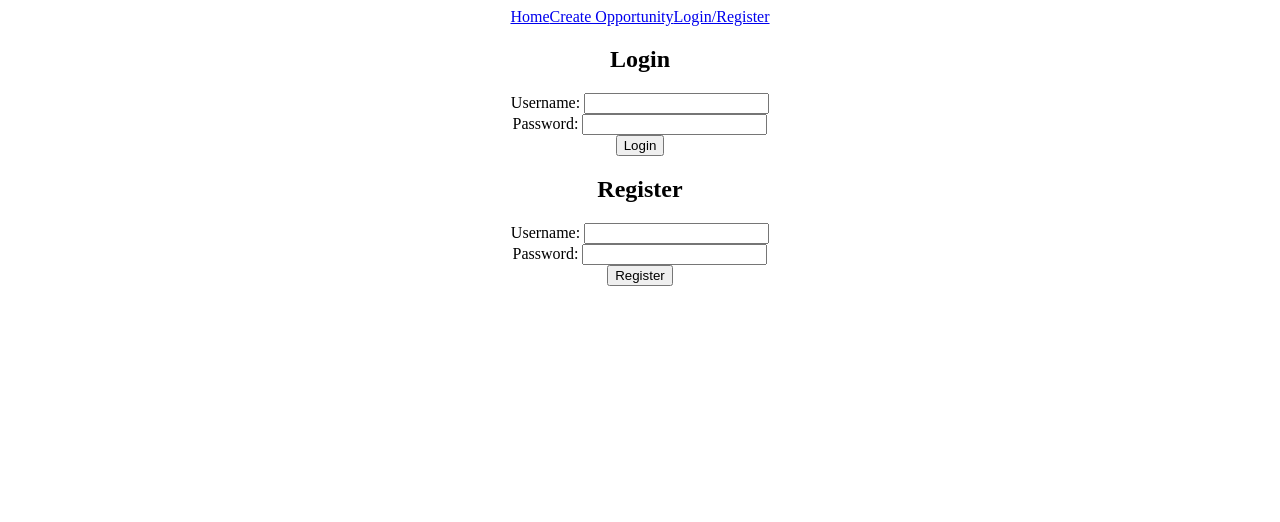
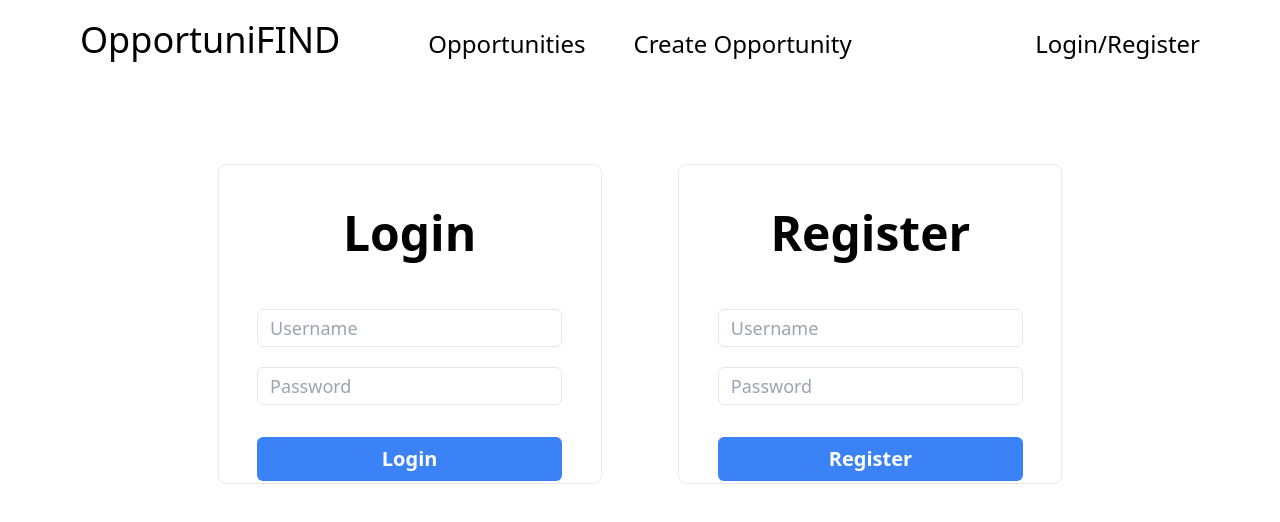
Before and after one commit to lorena-rosati/opportunity-finder, a React (Create React App) app in the folder client/: page /auth in a window 1280 px wide. Shown: the top 522 px of the page. Built offline with nearby package versions, Linux system fonts and the light colour scheme.

Commit message:
Styling changes

```diff
--- a/client/package.json
+++ b/client/package.json
@@ -37,5 +37,8 @@
       "last 1 firefox version",
       "last 1 safari version"
     ]
+  },
+  "devDependencies": {
+    "tailwindcss": "^3.3.3"
   }
 }
--- a/client/src/App.css
+++ b/client/src/App.css
@@ -1,38 +1,3 @@
-.App {
-  text-align: center;
-}
-
-.App-logo {
-  height: 40vmin;
-  pointer-events: none;
-}
-
-@media (prefers-reduced-motion: no-preference) {
-  .App-logo {
-    animation: App-logo-spin infinite 20s linear;
-  }
-}
-
-.App-header {
-  background-color: #282c34;
-  min-height: 100vh;
-  display: flex;
-  flex-direction: column;
-  align-items: center;
-  justify-content: center;
-  font-size: calc(10px + 2vmin);
-  color: white;
-}
-
-.App-link {
-  color: #61dafb;
-}
-
-@keyframes App-logo-spin {
-  from {
-    transform: rotate(0deg);
-  }
-  to {
-    transform: rotate(360deg);
-  }
-}
+@tailwind base;
+@tailwind components;
+@tailwind utilities;
--- a/client/src/App.js
+++ b/client/src/App.js
@@ -8,17 +8,21 @@ import {Navbar} from "./components/navbar"
 
 //in route: element is component we want to render, path is a slash because this is home
 
+const style = {
+  page: "flex flex-col"
+}
+
 function App() {
   return (
-    <div className="App">
+    <div className={style.page}>
       <Router>
-        <Navbar/>
-        <Routes>
+        <div><Navbar/></div>
+        <div><Routes>
           <Route path="/" element={<Home />}/>
           <Route path="/auth" element={<Auth />}/>
           <Route path="/create-opp" element={<CreateOpp />}/>
           <Route path="/saved-ops" element={<SavedOps />}/>
-        </Routes>
+        </Routes></div>
       </Router>
     </div>
   );
--- a/client/src/components/navbar.js
+++ b/client/src/components/navbar.js
@@ -1,6 +1,14 @@
 import React from "react";
 import {useCookies} from 'react-cookie';
 import {Link, useNavigate} from 'react-router-dom';
+
+const style = {
+    navbar: "flex flex-row px-10 pb-10 pt-5 relative flex justify-center",
+    title: "text-4xl absolute left-20",
+    links: "px-6 pt-2 text-2xl",
+    linksdiv: "flex justify-center",
+    authlinks: "absolute right-20 pt-2 text-2xl"
+}
 
 export const Navbar = () => {
     const [cookies, setCookies] = useCookies(["access_token"]);
@@ -13,15 +21,16 @@ export const Navbar = () => {
     }
 
     return (
-        <div className="navbar">
-            <Link to="/">Home</Link>
-            <Link to="/create-opp">Create Opportunity</Link>
+        <div className={style.navbar}>
+            <h1 className={style.title}>OpportuniFIND</h1>
+            <Link to="/" className={style.links}>Opportunities</Link>
+            <Link to="/create-opp" className={style.links}>Create Opportunity</Link>
             {!cookies.access_token ? (
-                <Link to="/auth">Login/Register</Link>
+                <Link to="/auth" className={style.authlinks}>Login/Register</Link>
                 ) : (
                 <>
-                    <Link to="/saved-ops">Saved Opportunities</Link>
-                    <button onClick={logout}>Log out</button>
+                    <Link to="/saved-ops" className={style.links}>Saved</Link>
+                    <button onClick={logout} className={style.authlinks}>Log out</button>
                 </>
                 )
             }
--- a/client/src/pages/auth.js
+++ b/client/src/pages/auth.js
@@ -1,11 +1,21 @@
 import React, { useState } from 'react';
 import axios from 'axios';
 import { useCookies } from 'react-cookie';
-import { useNavigate } from 'react-router-dom';
+import {Link, useNavigate} from 'react-router-dom';
+
+const style = {
+    page: "flex h-screen justify-center mt-[3%]",
+    container: "w-[30%] h-[40%] border border-gray px-[3%] rounded-lg my-[2%] mx-[3%]",
+    title: "text-5xl pb-8 pt-11 text-center font-semibold",
+    inputgroup: "",
+    inputarea: "border border-gray pl-3 py-1 mt-5 text-lg rounded-md w-[100%]",
+    submit: "w-[100%] bg-blue-500 p-2 rounded-md mt-8 font-semibold text-white text-xl",
+    registerinstead: "flex flex-row flex justify-center pt-4"
+}
 
 export const Auth = () => {
     return (
-        <div className="auth">
+        <div className={style.page}>
             <Login/>
             <Register/>
         </div>
@@ -61,18 +71,19 @@ const Register = () => {
 
 const Form = ({username, setUsername, password, setPassword, label, onSubmit}) => {
     return (
-        <div className="auth-container">
+        <div className={style.container}>
             <form onSubmit={onSubmit}>
-                <h2>{label}</h2>
-                <div className="form-group">
-                    <label htmlFor="username">Username: </label>
-                    <input type="text" id="username" value={username} onChange={(event) => setUsername(event.target.value)}/>
+                <h2 className={style.title}>{label}</h2>
+                <div className={style.inputgroup}>
+                    <input type="text" className={style.inputarea} id="username" value={username} placeholder="Username"onChange={(event) => setUsername(event.target.value)}/>
                 </div>
-                <div className="form-group">
-                    <label htmlFor="password">Password: </label>
-                    <input type="password" id="password" value={password} onChange={(event) => setPassword(event.target.value)}/>
+                <div className={style.inputgroup}>
+                    <input type="password" className={style.inputarea} id="password" value={password} placeholder="Password" onChange={(event) => setPassword(event.target.value)}/>
                 </div>
-                <button type="submit">{label}</button>
+                {
+                //label == "Login" ? <div className={style.registerinstead}><h2>Don't have an account? </h2><Link to="/home">Sign Up</Link></div> : <div className={style.registerinstead}></div>
+                }
+                <button className={style.submit} type="submit">{label}</button>
             </form>
         </div>
     );
--- a/client/src/pages/home.js
+++ b/client/src/pages/home.js
@@ -2,6 +2,8 @@ import {useState, useEffect} from "react";
 import axios from "axios";
 import {useGetUserID} from "../hooks/useGetUserID";
 import {useCookies} from "react-cookie";
+
+
 
 export const Home = () => {
     const [opportunities, setOpportunities] = useState([]);
@@ -81,10 +83,24 @@ export const Home = () => {
         savedOpportunities.includes(id);
     }
 
+    const style = {
+        page: "m-[2%] flex flex-col",
+        explanation: "flex justify-center flex-col",
+        title: "",
+        description: "",
+        pagecontents: "flex flex-row",
+        labelchecks: "flex flex-col",
+        opps: ""
+    }
+
     return (
-        <div>
-            <h1>Opportunities</h1>
-            <div>
+        <div className={style.page}>
+            <div className={style.explanation}>
+                <h1 className={style.title}>Opportunities</h1>
+                <h3 className={style.description}>Here is a list of ...</h3>
+            </div>
+            <div className={style.pagecontents}>
+                <div className={style.labelchecks}>
                     <label htmlFor="label-1">High School</label>
                     <input type="checkbox" id="label-1" onChange={ (event) => handleLabelChange(event, "High School")}/>
                     <label htmlFor="label-2">University</label>
@@ -100,6 +116,7 @@ export const Home = () => {
                     <label htmlFor="label-7">Volunteering</label>
                     <input type="checkbox" id="label-7" onChange={ (event) => handleLabelChange(event, "Volunteering")}/>
                 </div>
+            <div className={style.opps}>
             {visibleOpportunities.length == 0 ?
                 <h2>No opportunities match your selection.</h2> :
                 <ul>
@@ -129,5 +146,7 @@ export const Home = () => {
                 </ul>
             }
             </div>
+            </div>
+        </div>
     );
 }
--- /dev/null
+++ b/client/tailwind.config.js
@@ -0,0 +1,10 @@
+/** @type {import('tailwindcss').Config} */
+module.exports = {
+  content: [
+    "./src/**/*.{js,jsx,ts,tsx}"
+  ],
+  theme: {
+    extend: {},
+  },
+  plugins: [],
+}
```
Also changed, not shown: 1 other file (tests, documents, lock files or other folders). Lines whose indentation alone changed are shown as unchanged.
